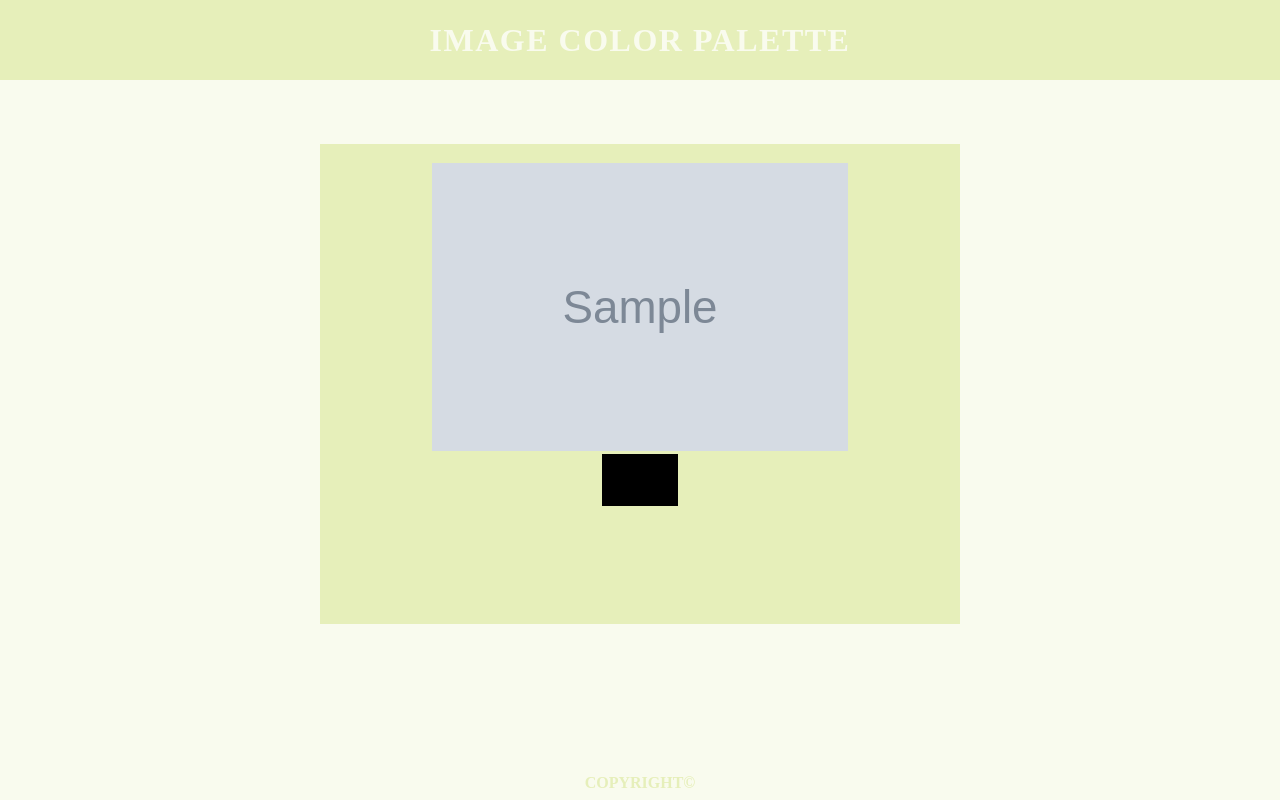
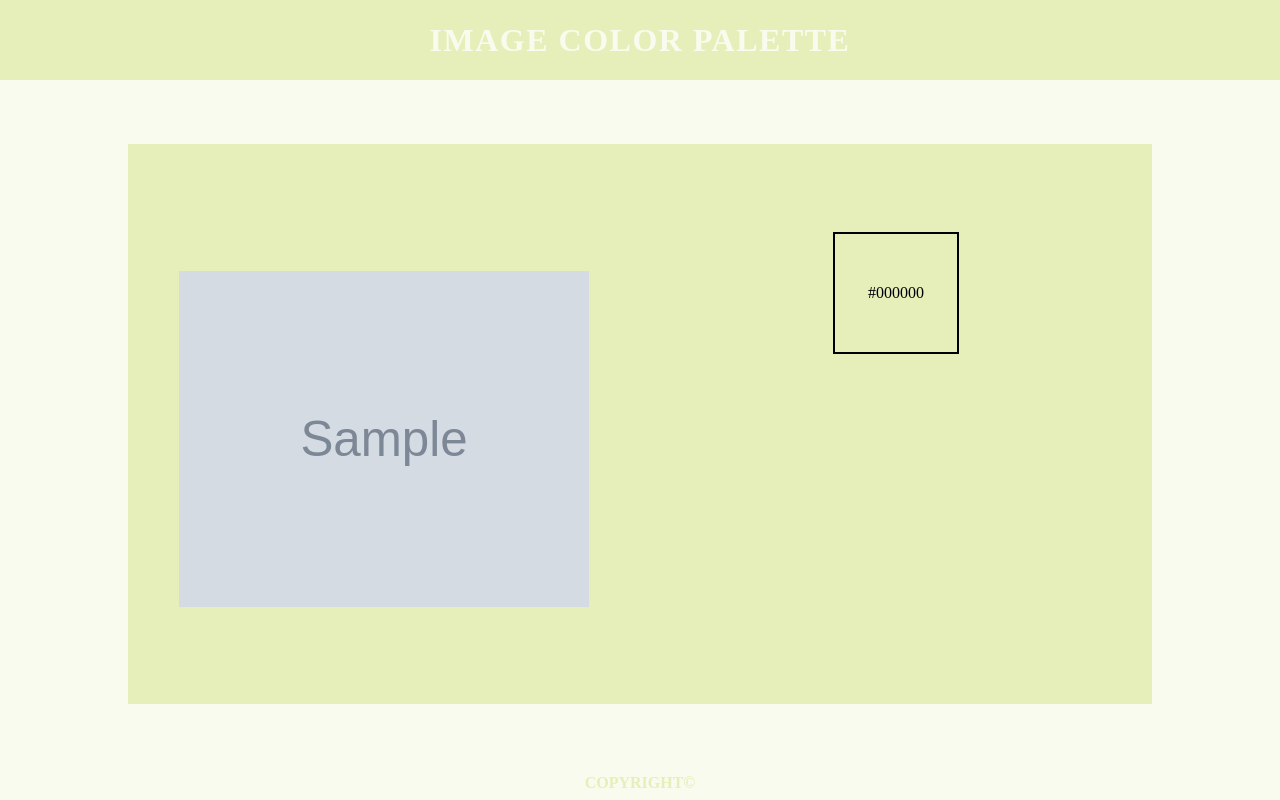
Before and after one commit to giovananog/image-color-palette, a Flask app: template templates/show-img.html in a window 1280 px wide. Run offline with Flask 3, Linux system fonts and the light colour scheme; the template is opened without the code that fills it: most values are stand-ins (such as "Sample title", 1, 10 or a date in 2020); grey boxes marked "Sample" are stand-in pictures.

Commit message:
chore: show rgb on the color div done

```diff
--- a/static/css/styles.css
+++ b/static/css/styles.css
@@ -40,7 +40,18 @@ body {
     margin: 5% auto;
     display: flex;
     align-items: center;
-    flex-direction: column
+    flex-direction: column;
+}
+
+.show-img-content {
+    width: 80%;
+    height: 70vh;
+    background-color: rgb(230, 239, 186);
+    margin: 5% auto;
+    display: flex;
+    justify-content: space-around;
+    align-items: center;
+
 }
 
 .image-index {
@@ -53,6 +64,18 @@ body {
     width: 100%;
     height: 100%;
 }
+
+.show-img-index {
+    margin-top: 3%;
+    width: 40%;
+    height: 60%;
+}
+
+.show-img-index img {
+    width: 100%;
+    height: 100%;
+}
+
 
 
 .options-index {
@@ -69,13 +92,7 @@ body {
     align-content: space-between;
     justify-content: center;
     flex-wrap: wrap;
-}
-
-.color-rgb {
-    background-color: black;
-    width: 30%;
-    height: 30%;
-    margin: 1%;
+    align-content: flex-start;
 }
 
 .upload-form {
@@ -85,3 +102,13 @@ body {
     width: 100%;
     height: 40%;
 }
+
+.color-rgb {
+    display: flex;
+    border: 2px solid black;
+    justify-content: center;
+    align-items: center;
+    width: 30%;
+    height: 30%;
+    margin: 1%;
+}
--- a/templates/show-img.html
+++ b/templates/show-img.html
@@ -1,7 +1,32 @@
 {% include "header.html" %}
 
-<div class="index-content">
-    <div class="image-index">
+<script>
+    function rgbToHex(r, g, b) {
+        return "#" + componentToHex(r) + componentToHex(g) + componentToHex(b);
+    }
+
+    function componentToHex(c) {
+        var hex = c.toString(16);
+        return hex.length == 1 ? "0" + hex : hex;
+    }
+
+    window.onload = function() {
+        var divs = document.querySelectorAll('.color-rgb');
+
+        divs.forEach(function(div) {
+            var backgroundColor = getComputedStyle(div).backgroundColor;
+            var rgbValues = backgroundColor.match(/\d+/g);
+            var convertedColor = rgbToHex(parseInt(rgbValues[0]), parseInt(rgbValues[1]), parseInt(rgbValues[2]));
+
+            var p = document.createElement('p');
+            p.textContent = convertedColor;
+            div.appendChild(p);
+        });
+    };
+</script>
+
+<div class="show-img-content">
+    <div class="show-img-index">
         <img src={{ filename }}>
     </div>
     <div class="color-image">
```
